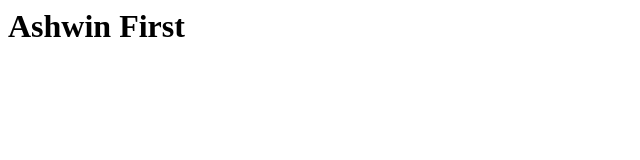
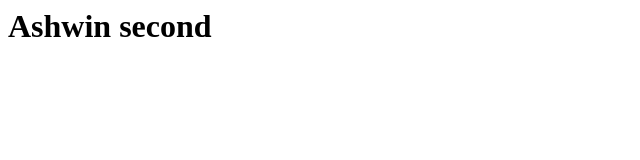
Before and after one commit to ashwinfelix/ashwinstudyhtml, a website: page index.html in a window 1280 px wide. Shown: the full height of the page, 0-640 px from the left. Drawn offline with Linux system fonts and the light colour scheme.

Commit message:
trying github

```diff
--- a/index.html
+++ b/index.html
@@ -1,3 +1,3 @@
 <h1>
-  Ashwin First
+  Ashwin second
   </h1>
```
